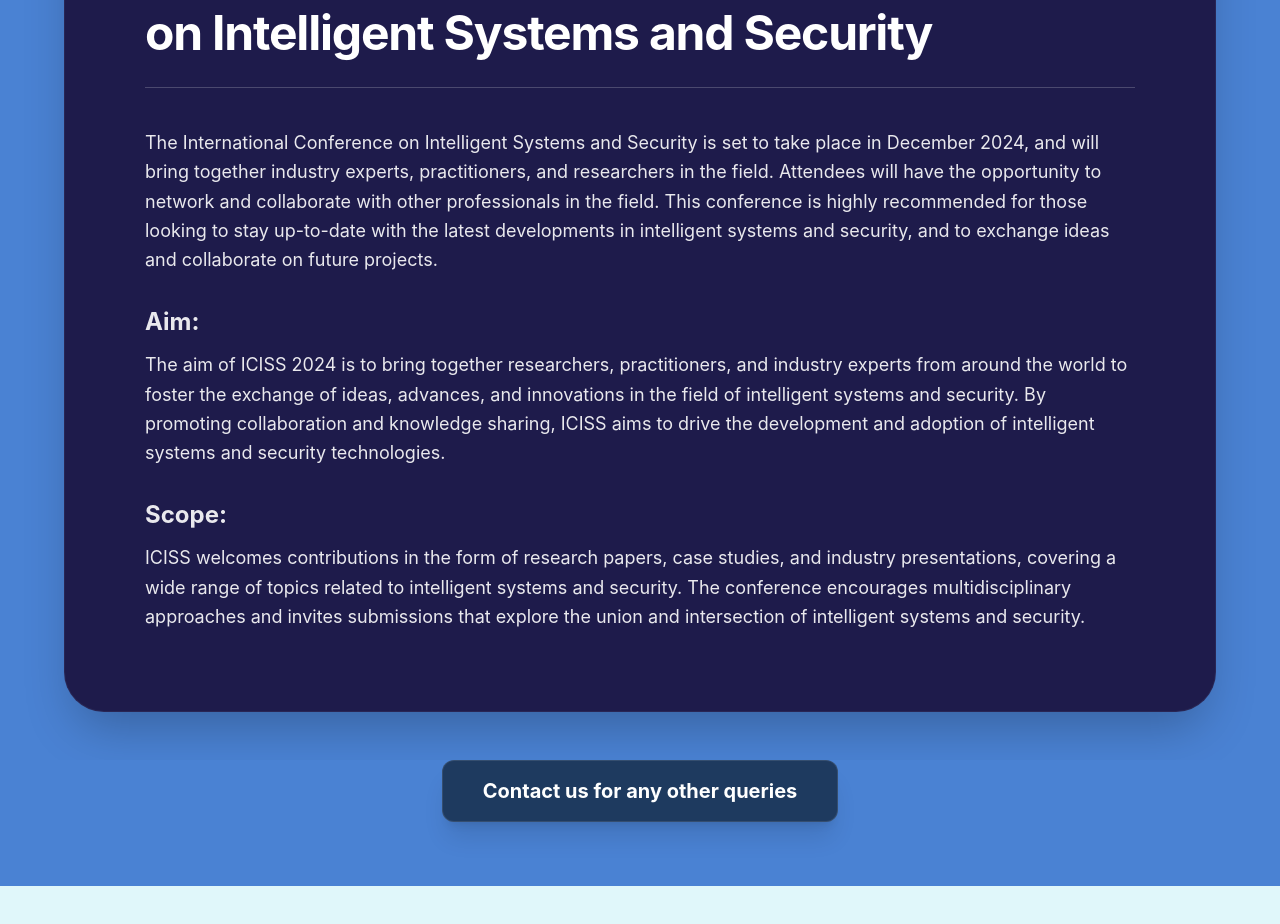
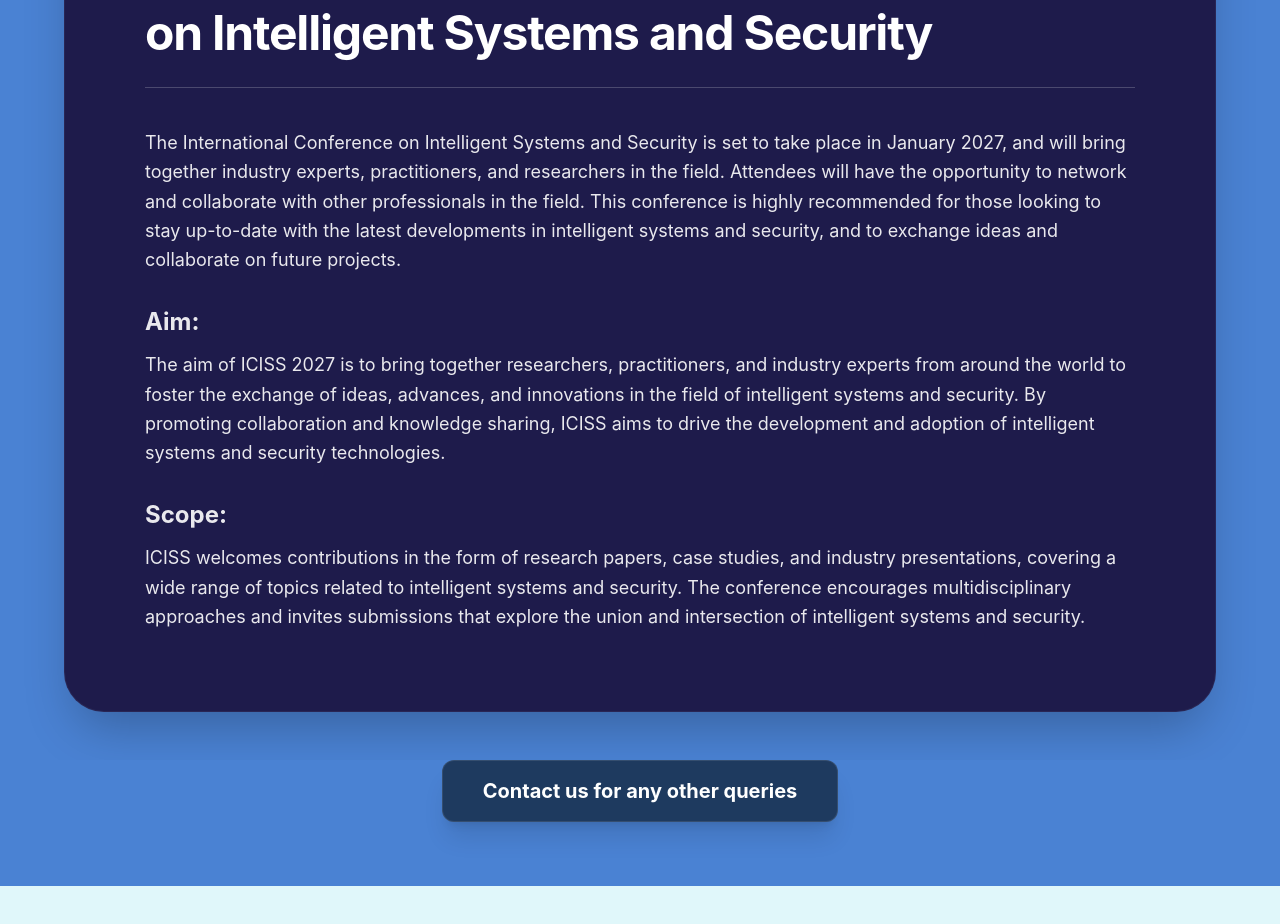
Before and after one commit to sohammanna275/ICISS-2027-frontend, a React (Vite) app: page / in a window 1280 px wide. Shown: the part 3320-4244 px from the top of the page. Built offline with nearby package versions, Linux system fonts and the light colour scheme.

Commit message:
modified

```diff
--- a/src/App.jsx
+++ b/src/App.jsx
@@ -202,14 +202,14 @@ const AboutICISS = () => (
         </h2>
         <div className="space-y-8 text-base md:text-lg leading-relaxed font-normal opacity-90">
           <p>
-            The International Conference on Intelligent Systems and Security is set to take place in December 2024, and will bring together industry experts, practitioners, and researchers in the field.
+            The International Conference on Intelligent Systems and Security is set to take place in January 2027, and will bring together industry experts, practitioners, and researchers in the field.
             Attendees will have the opportunity to network and collaborate with other professionals in the field. This conference is highly recommended for those looking to stay up-to-date with the latest developments in intelligent systems and security, and to exchange ideas and collaborate on future projects.
           </p>
 
           <div className="space-y-3">
             <h3 className="text-2xl font-bold text-white">Aim:</h3>
             <p>
-              The aim of ICISS 2024 is to bring together researchers, practitioners, and industry experts from around the world to foster the exchange of ideas, advances, and innovations in the field of intelligent systems and security. By promoting collaboration and knowledge sharing, ICISS aims to drive the development and adoption of intelligent systems and security technologies.
+              The aim of ICISS 2027 is to bring together researchers, practitioners, and industry experts from around the world to foster the exchange of ideas, advances, and innovations in the field of intelligent systems and security. By promoting collaboration and knowledge sharing, ICISS aims to drive the development and adoption of intelligent systems and security technologies.
             </p>
           </div>
 
@@ -235,9 +235,7 @@ const ContactPage = () => (
       <div className="grid grid-cols-1 gap-6">
         {[
           { title: "General Contact", email: "conference.iciss@gmail.com" },
-          { title: "Shyamlendu Kandar", email: "shyamalenduk@it.iiests.ac.in", phone: "+91 70031 98150" },
-          { title: "Ruchira Naskar", email: "ruchira@it.iiests.ac.in" },
-          { title: "Chandan Giri", email: "chandan@it.iiests.ac.in" }
+          { title: "Shyamlendu Kandar", email: "shyamalenduk@it.iiests.ac.in", phone: "+91 70031 98150" }
         ].map((contact, idx) => (
           <div key={idx} className="bg-[#241b5e]/50 border border-white/5 p-8 rounded-2xl shadow-lg transition-transform hover:scale-[1.02]">
             <h3 className="text-white text-xl font-bold mb-4">{contact.title}</h3>
```
